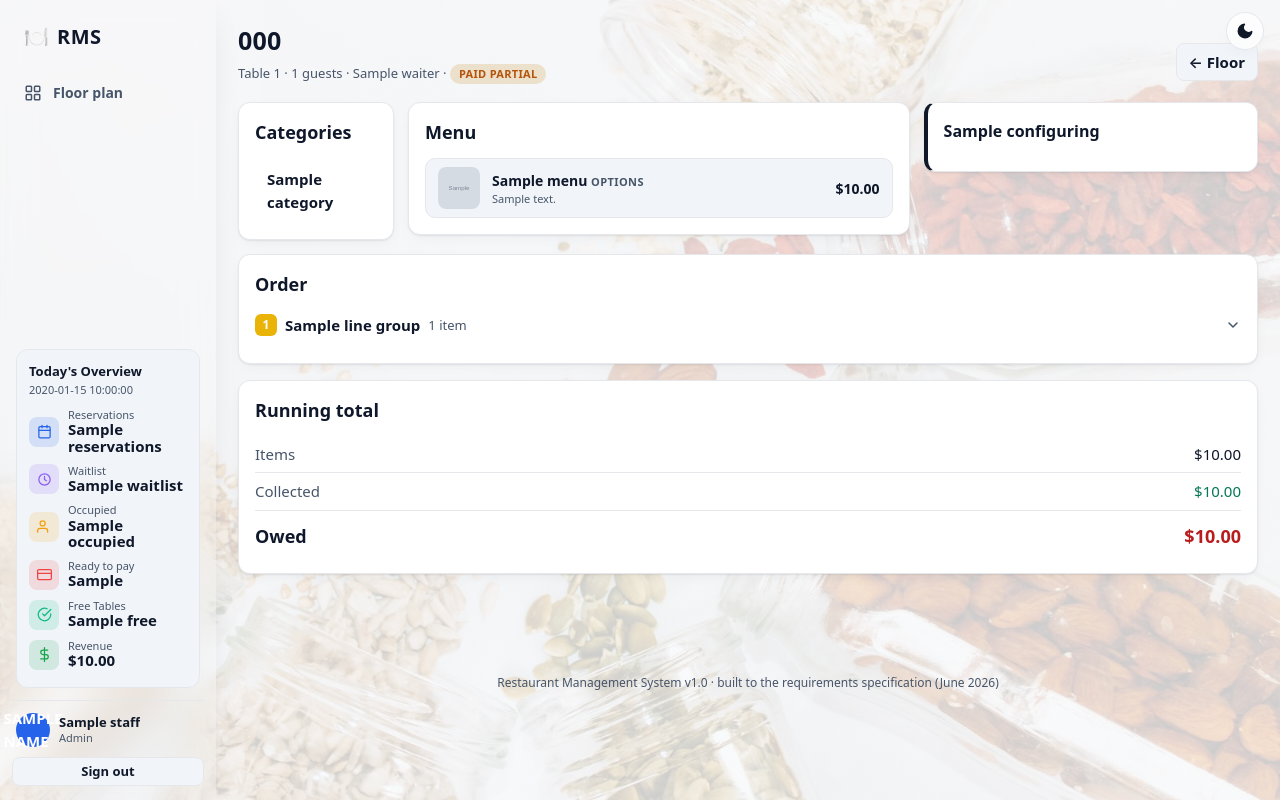
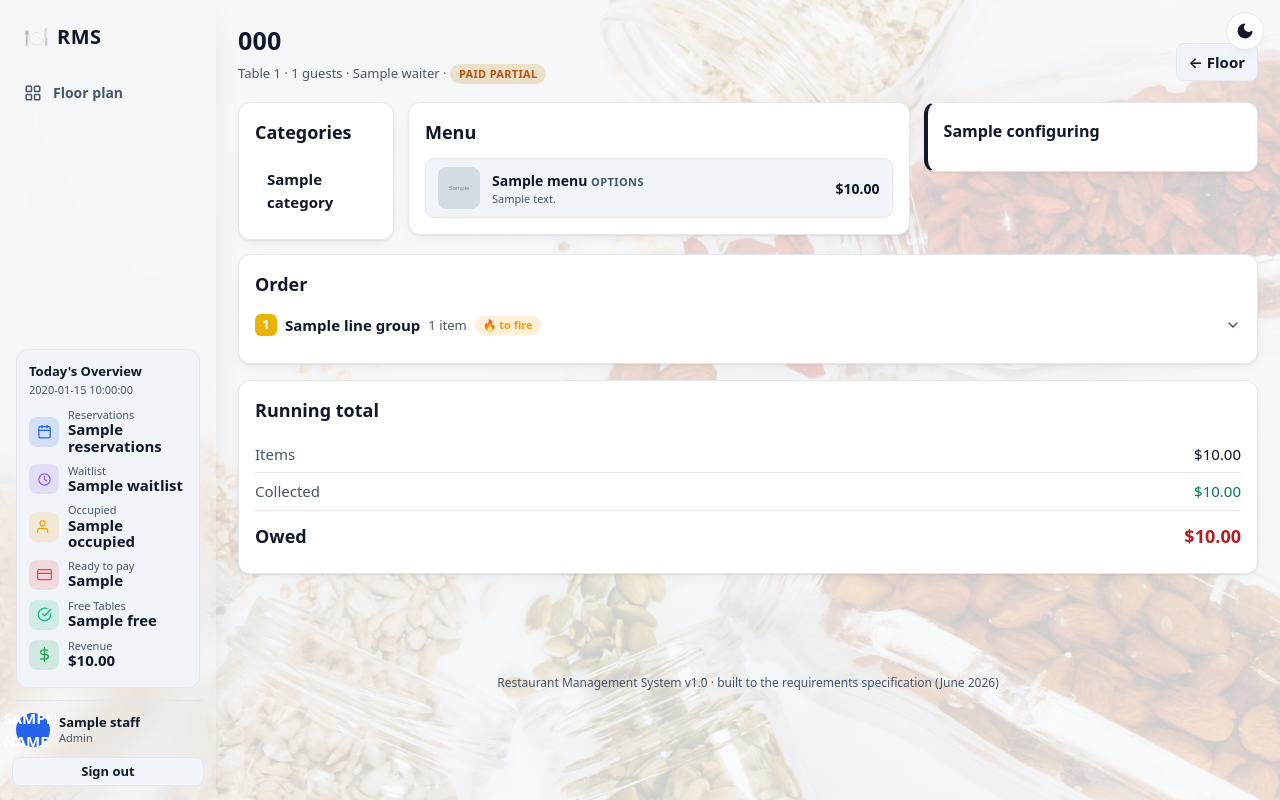
Before and after one commit to edson-naves/restaurant-app, a FastAPI app: template web/templates/order.html in a window 1280 px wide. Run offline with FastAPI, Linux system fonts and the light colour scheme; the template is opened without the code that fills it: most values are stand-ins (such as "Sample title", 1, 10 or a date in 2020); grey boxes marked "Sample" are stand-in pictures.

Commit message:
Order: expand-all toggle + "to fire" indicator on seats
- "Expand all / Collapse all" button in the Order header (multi-seat orders)
  opens or closes every seat group at once.
- A seat whose group holds un-fired (pending) items shows a "🔥 to fire" badge
  on its header, so a held seat isn't missed while collapsed.

Co-Authored-By: Claude Opus 4.8 <noreply@anthropic.com>

```diff
--- a/web/static/app.css
+++ b/web/static/app.css
@@ -588,6 +588,12 @@ td.num, th.num { text-align: right; font-variant-numeric: tabular-nums; }
 .ordgroup > summary.ordgroup-head::-webkit-details-marker { display: none; }
 .ordgroup-chev { margin-left: auto; color: var(--muted); transition: transform .15s ease; }
 .ordgroup[open] .ordgroup-chev { transform: rotate(180deg); }
+/* Un-fired items on a seat — a nudge to send them to the kitchen. */
+.seat-fire {
+  font-size: 11px; font-weight: 700; white-space: nowrap; color: var(--occupied);
+  background: color-mix(in srgb, var(--occupied) 16%, transparent);
+  padding: 1px 8px; border-radius: 999px;
+}
 .ordgroup:not([open]) { padding-bottom: 4px; }
 .seat-sq {
   width: 22px; height: 22px; border-radius: 6px; color: #fff;
--- a/web/templates/order.html
+++ b/web/templates/order.html
@@ -291,7 +291,12 @@
          only when more than one course is still un-fired. #}
       {% set pending_courses = order.items|selectattr('kitchen_status','equalto','pending')|map(attribute='course')|list|unique|sort %}
       <div class="between" style="margin-bottom:12px">
-        <h2 style="margin:0">Order</h2>
+        <div style="display:flex;align-items:center;gap:10px">
+          <h2 style="margin:0">Order</h2>
+          {% if line_groups|length > 1 %}
+          <button type="button" class="btn sm" onclick="toggleAllSeats(this)" title="Expand or collapse all seats">Expand all</button>
+          {% endif %}
+        </div>
         {% if can('orders.manage') and pending_courses|length > 1 %}
         <div class="fire-courses">
           {% for c in pending_courses %}
@@ -316,6 +321,9 @@
             <span class="seat-sq" style="background:{{ g.num|seat_color }}">{% if g.num %}{{ g.num }}{% elif g.num == 0 %}T{% else %}·{% endif %}</span>
             <strong>{{ g.label }}</strong>
             <span class="sub" style="margin:0">{{ g.count }} item{{ '' if g.count == 1 else 's' }}</span>
+            {# Un-fired items on this seat — flag it so it's not forgotten. #}
+            {% set to_fire = g.lines|selectattr('kitchen_status','equalto','pending')|list %}
+            {% if to_fire %}<span class="seat-fire" title="{{ to_fire|length }} item(s) not sent to the kitchen">🔥 to fire</span>{% endif %}
             <svg class="ordgroup-chev" viewBox="0 0 24 24" width="16" height="16" fill="none" stroke="currentColor" stroke-width="2.2" stroke-linecap="round" stroke-linejoin="round"><path d="M6 9l6 6 6-6"/></svg>
           </summary>
           {% for i in g.lines %}
@@ -459,5 +467,13 @@ function stepQty(d) {
 
 // Seat chips now navigate (server-authoritative active seat), so no JS here.
 // (Outside-click / Escape close for .edit-menu popovers lives in base.html.)
+
+// Expand / collapse every seat group at once.
+function toggleAllSeats(btn) {
+  var groups = document.querySelectorAll('.ordgroup');
+  var anyClosed = Array.prototype.some.call(groups, function (g) { return !g.open; });
+  Array.prototype.forEach.call(groups, function (g) { g.open = anyClosed; });
+  btn.textContent = anyClosed ? 'Collapse all' : 'Expand all';
+}
 </script>
 {% endblock %}
```
